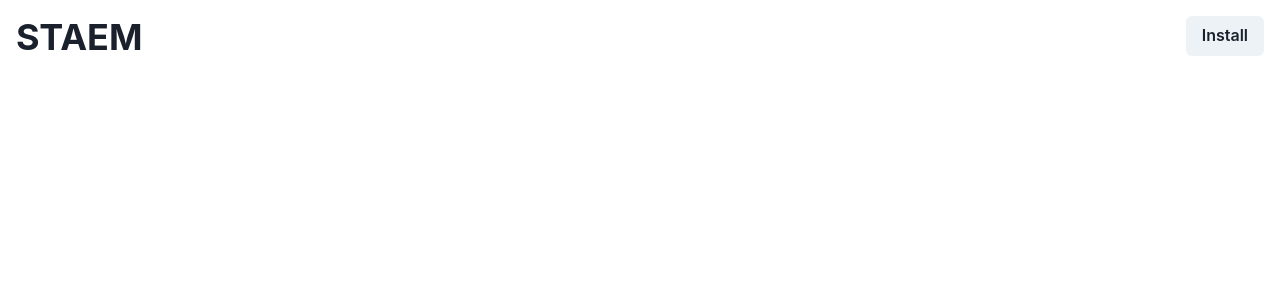
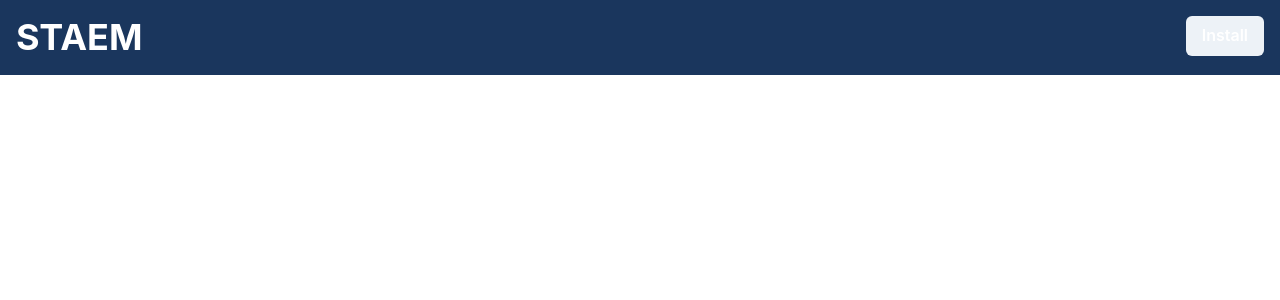
Before and after one commit to fabioivi/STAEM, a Next.js app: page / in a window 1280 px wide. Shown: the top 300 px of the page. Built offline with nearby package versions, Linux system fonts and the light colour scheme.

Commit message:
feat: add color to header

```diff
--- a/src/components/Header.tsx
+++ b/src/components/Header.tsx
@@ -1,7 +1,7 @@
 import { Flex, Spacer, Button, Heading } from "@chakra-ui/react"
 export function Header(){
     return (
-        <Flex p="4">
+        <Flex p="4" bg="brand.darkBlue" color="brand.white">
             <Heading>STAEM</Heading>
             <Spacer />
             <Button>Install</Button>
--- a/styles/themes.js
+++ b/styles/themes.js
@@ -3,14 +3,15 @@
 // 2. Extend the theme to include custom colors, fonts, etc
 const colors = {
   brand: {
-    900: '#1a365d',
+    darkBlue: '#1a365d',
+    white: "#FFFFFF",
     800: '#153e75',
     700: '#2a69ac',
   },
   fonts: {
     heading: "Noto Sans",
     body: "Arial",
-  }
+  },
 }
 
 export default extendTheme({ colors })
```
